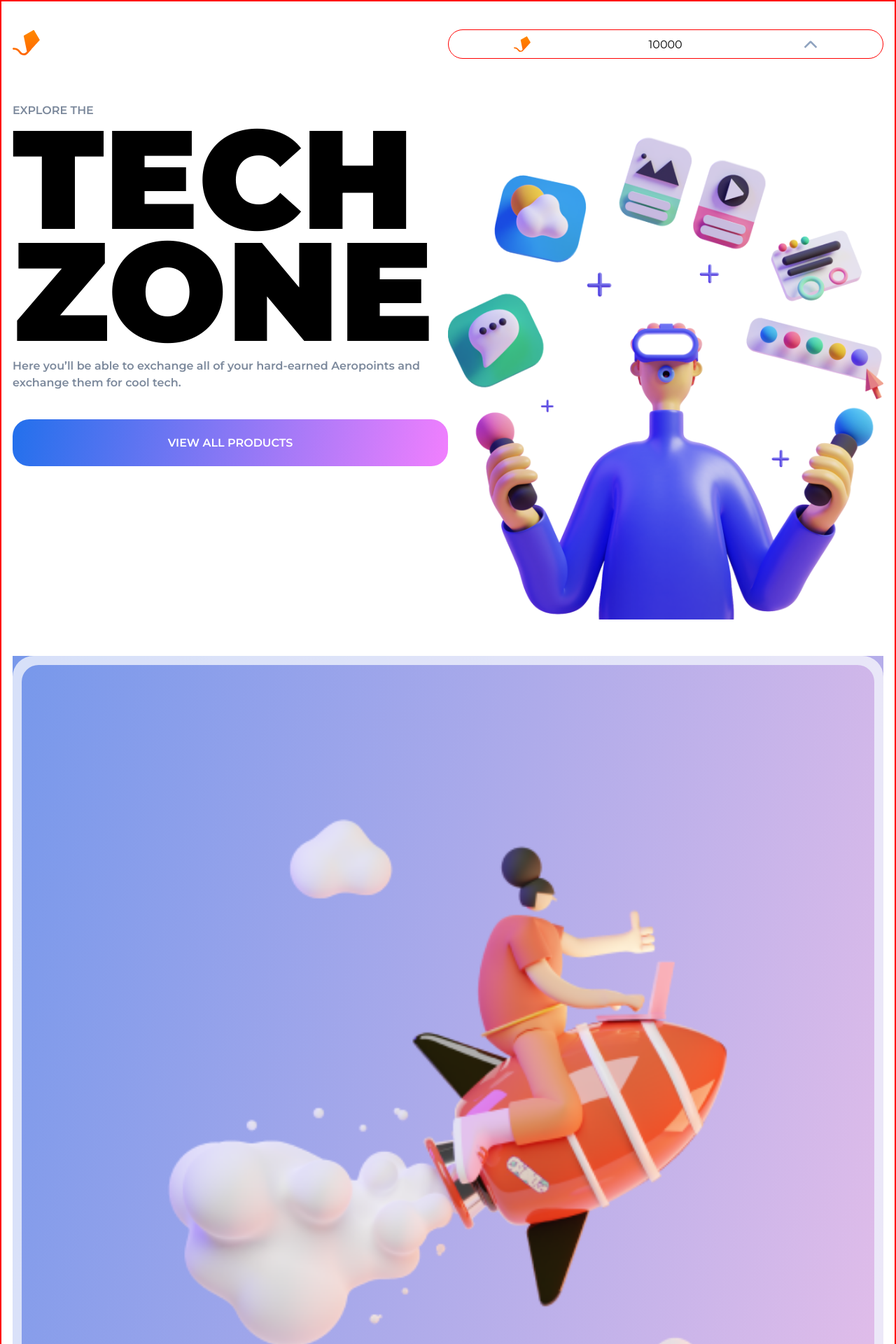
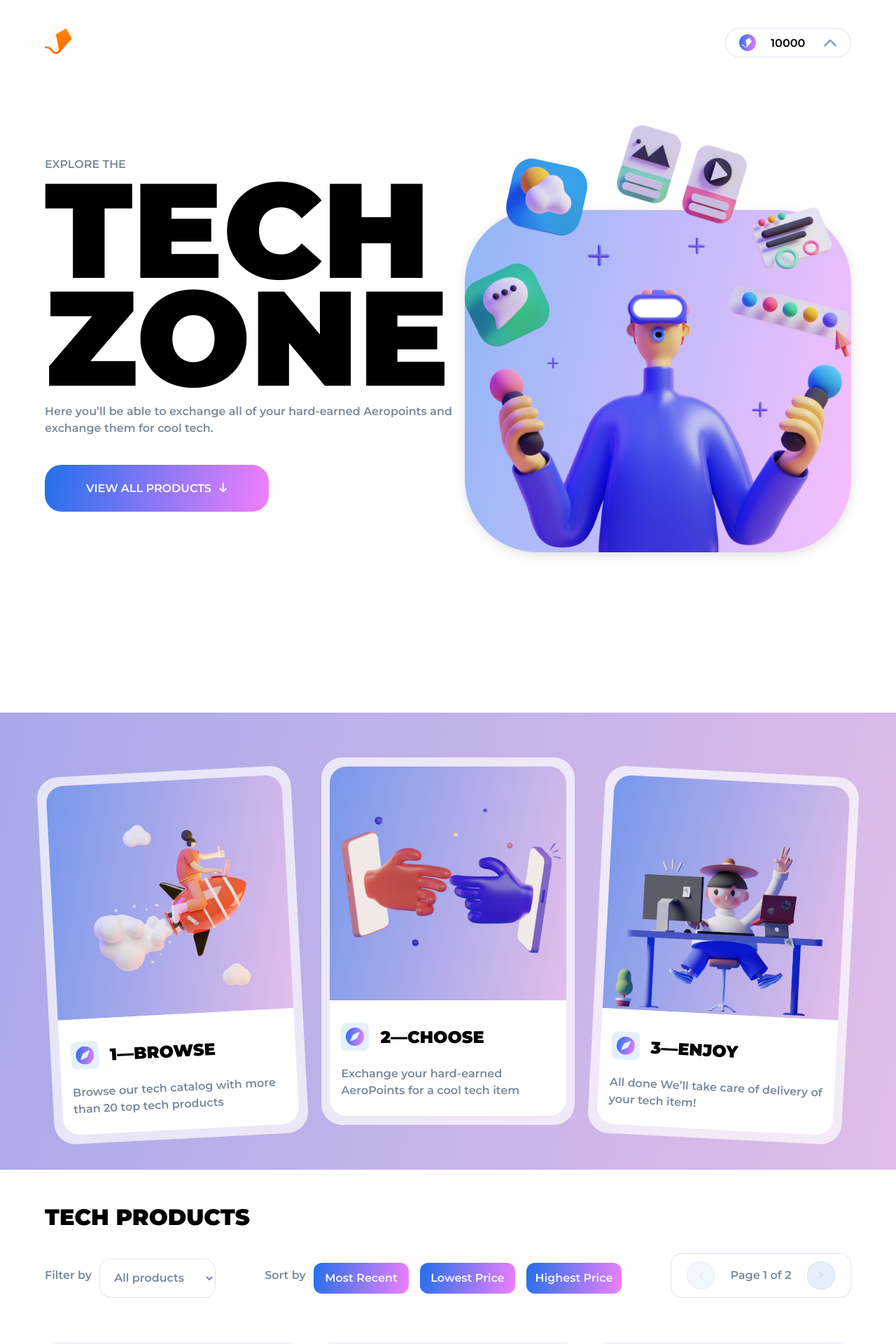
Before and after one commit to JairDev/aerolab-coding-challenge, a React (Vite) app: page / in a window 1280 px wide. Shown: the top 1920 px of the page at 70% size. Built offline with nearby package versions, Linux system fonts and the light colour scheme.

Commit message:
Create product card component

```diff
--- a/src/App.css
+++ b/src/App.css
@@ -19,7 +19,7 @@ body {
 }
 
 .App {
-
+  overflow: hidden;
 }
 
 
--- a/src/components/NavBar/NavBar.css
+++ b/src/components/NavBar/NavBar.css
@@ -1,5 +1,5 @@
 .App-header {
-  padding: 2.5rem 0rem 4rem 0rem;
+  padding: 2.5rem 0rem 6rem 0rem;
 }
 
 .App-nav {
@@ -9,10 +9,11 @@
 }
 
 .App-nav-container-action {
-  border: 1px solid red;
+  border: 1px solid #DAE4F2;
   border-radius: 40px;
   padding: .5rem ;
   width: 50%;
+  max-width: 180px;
 }
 
 .App-nav-container-aerocoins {
@@ -21,7 +22,6 @@
   align-items: center;
 }
 .aerocoins-logo {
-  /* border: 2px solid blue; */
   width: 24px;
   height: 24px;
 }
@@ -31,6 +31,10 @@
   height: 100%;
 }
 
+.aerocoins-points {
+  font-weight: 600;
+}
+
 .aerocoins-dropdown-icon {
   margin-left: .3rem;
 }
--- a/src/components/NavBar/NavBar.jsx
+++ b/src/components/NavBar/NavBar.jsx
@@ -1,4 +1,5 @@
 import aerolabLogo from "../../assets/icons/aerolab-logo.svg";
+import aerolabCoinLogo from "../../assets/icons/aerolab-coin-logo.svg";
 import dropIcon from "../../assets/icons/drop-icon.svg";
 import "./NavBar.css";
 
@@ -12,7 +13,7 @@ function NavBar() {
         <div className="App-nav-container-action">
           <div className="App-nav-container-aerocoins">
             <div className="aerocoins-logo">
-              <img src={aerolabLogo} />
+              <img src={aerolabCoinLogo} />
             </div>
             <div className="aerocoins-points">10000</div>
             <div className="aerocoins-dropdown-icon">
--- /dev/null
+++ b/src/components/ProductCard/ProductCard.css
@@ -0,0 +1,51 @@
+.product-card {
+  /* border: 1px solid red; */
+}
+
+.product-card-header {
+  border-style: solid;
+  border-top-width: 1px;
+  border-right-width: 1px;
+  border-bottom-width: 0px;
+  border-left-width: 1px;
+  border-color: #dae4f2;
+  border-radius: 16px 16px 0px 0px;
+}
+
+.product-card-footer-title {
+  border: 1px solid #dae4f2;
+  border-radius: 0px 0px 16px 16px;
+  padding: 1rem 2rem;
+}
+
+.product-card-title {
+  color: #252f3d;
+  font-weight: 600;
+}
+
+.product-card-subtitle {
+  color: #7c899c;
+  font-weight: 600;
+}
+
+.product-card-header img {
+  width: 100%;
+  height: 10%;
+  object-fit: cover;
+}
+
+.product-card-action {
+  margin-top: 1rem;
+}
+
+.button-redeem {
+  border: none;
+  background: linear-gradient(102.47deg, #176feb -5.34%, #ff80ff 106.58%);
+  box-shadow: 0px 2px 8px rgba(0, 0, 0, 0.05);
+  border-radius: 16px;
+  color: #ffffff;
+  font-weight: 600;
+  font-family: var(--font-family);
+  width: 100%;
+  height: 56px;
+}
--- /dev/null
+++ b/src/components/ProductCard/ProductCard.jsx
@@ -0,0 +1,25 @@
+import walkCard3 from "../../assets/img/walk-card3.png";
+import "./ProductCard.css"
+
+function ProductCard() {
+  return (
+    <div className="product-card">
+      <div className="product-card-header">
+        <img src={walkCard3} />
+      </div>
+      <div className="product-card-footer">
+        <div className="product-card-footer-title">
+          <p className="product-card-title">Audifonos</p>
+          <span className="product-card-subtitle">Home</span>
+        </div>
+        <div className="product-card-action">
+          <form action="">
+            <button className="button-redeem">Redeem for 12.500</button>
+          </form>
+        </div>
+      </div>
+    </div>
+  );
+}
+
+export default ProductCard
--- a/src/pages/Home/Home.css
+++ b/src/pages/Home/Home.css
@@ -1,9 +1,12 @@
 .landing {
-  /* border: 2px solid red; */
-  /* display: flex;
-  flex-wrap: wrap; */
-  display: grid;
-  grid-template-columns: repeat(auto-fit, minmax(300px, 1fr));
+  display: flex;
+  flex-direction: column;
+  justify-content: space-between;
+  align-items: center;
+}
+
+.landing-cta-container {
+  max-width: 600px;
 }
 
 .proposal-container {
@@ -20,7 +23,7 @@
 }
 
 .proposal-title {
-  font-size: clamp(var(--title-font-size-sm), 20vw, var(--title-font-size-lg));
+  font-size: clamp(var(--title-font-size-sm), 15vw, var(--title-font-size-lg));
   font-weight: 900;
   text-transform: uppercase;
   line-height: 80%;
@@ -41,17 +44,34 @@
   display: flex;
   justify-content: center;
   font-weight: 600;
+  max-width: 320px;
   padding: 1.5rem;
 }
 
+.icon-cta-landing {
+  display: block;
+  margin-left: 0.7rem;
+}
+
 .landing-illustration-container {
-  padding: 3rem 0rem;
+  margin-top: 6rem;
+  max-width: 720px;
+  max-height: 600px;
+}
+
+.illustration-container {
+  line-height: 0;
+  position: relative;
 }
 
 .illustration-container img {
   width: 100%;
+  max-width: 600px;
   height: 100%;
+  max-height: 700px;
   object-fit: cover;
+  position: relative;
+  z-index: 10;
 }
 
 /* walkthrough section */
@@ -63,10 +83,32 @@
     #eac0e9 106.58%,
     #eac0e9 106.58%
   );
+  position: relative;
+  padding: 4rem 0rem;
 }
 
-.container-walkthrough-cards > div {
-  margin-bottom: 2rem;
+.walkthrough-section::before {
+  content: "";
+  background: linear-gradient(
+    102.47deg,
+    #7296eb -5.34%,
+    #eac0e9 106.58%,
+    #eac0e9 106.58%
+  );
+  position: absolute;
+  top: 0;
+  left: -100vw;
+  width: 200vw;
+  height: 100%;
+  z-index: 5;
+}
+
+.container-walkthrough-cards {
+  display: grid;
+  grid-template-columns: repeat(auto-fit, minmax(300px, 1fr));
+  gap: 2rem;
+  position: relative;
+  z-index: 10;
 }
 
 .walkthrough-card {
@@ -113,7 +155,7 @@
   align-items: center;
   width: 40px;
   height: 40px;
-  margin-right: 0.5rem;
+  margin-right: 1rem;
 }
 
 .walkthrough-card-title {
@@ -133,6 +175,8 @@
   line-height: 150%;
 }
 
+/* product section */
+
 .product-section-header-title h2 {
   font-size: var(--titleL2-font-size-sm);
   font-weight: 900;
@@ -140,6 +184,9 @@
 }
 
 .product-section-header-filter {
+  display: flex;
+  flex-direction: column;
+  justify-content: space-between;
   margin-top: 2rem;
 }
 
@@ -156,14 +203,15 @@
   padding: 0rem 1rem;
 }
 
-.form-filter-category {
+.form-filter-category,
+.product-section-header-filter-price {
   display: flex;
   flex-direction: column;
 }
 
 .form-filter-category label,
 .product-section-header-filter-price span {
-  color: #252f3d;
+  color: #7c899c;
   font-weight: 600;
 }
 
@@ -196,7 +244,7 @@
   border-radius: 12px;
   color: #f5f9ff;
   text-align: center;
-  padding: 1rem 0;
+  padding: 0.8rem 0;
   width: 136px;
 }
 
@@ -204,59 +252,104 @@
   font-weight: 600;
 }
 
+.container-product-pagination {
+  border: 1px solid #dae4f2;
+  border-radius: 16px;
+  color: #7c899c;
+  display: flex;
+  justify-content: space-evenly;
+  align-items: center;
+  font-weight: 600;
+  width: 258px;
+  height: 64px;
+  margin-top: 2rem;
+}
+
+.content-icon-pagination {
+  background: #e5f0ff;
+  border-radius: 50%;
+  width: 40px;
+  height: 40px;
+}
+
+.content-icon-pagination.left {
+  opacity: 0.5;
+}
+
+.content-icon-pagination img {
+  width: 100%;
+  height: 100%;
+}
+
 .container-products {
+  display: grid;
+  grid-template-columns: repeat(auto-fit, minmax(300px, 1fr));
+  gap: 2rem;
   margin-top: 4rem;
 }
 
-.product-card {
-  /* border: 1px solid red; */
-}
-
-.product-card-header {
-  border-style: solid;
-  border-top-width: 1px;
-  border-right-width: 1px;
-  border-bottom-width: 0px;
-  border-left-width: 1px;
-  border-color: #DAE4F2;
-  border-radius: 16px 16px 0px 0px;
-}
-
-.product-card-footer-title {
-  border: 1px solid #DAE4F2;
-  border-radius: 0px 0px 16px 16px;
-  padding: 1rem  2rem;
+.product-section {
+  padding-top: 3rem;
 }
 
 
-.product-card-title {
-  color: #252f3d;
-  font-weight: 600;
+@media screen and (min-width: 1024px) {
+  .landing {
+    display: flex;
+    flex-direction: row;
+    margin-bottom: 15rem;
   }
 
-.product-card-subtitle {
-  color: #7c899c;
-  font-weight: 600;
+  .landing-illustration-container {
+    margin-top: 0;
+  }
+  .illustration-container::before {
+    content: "";
+    background: linear-gradient(
+      102.47deg,
+      rgba(23, 111, 235, 0.5) -5.34%,
+      rgba(255, 128, 255, 0.5) 106.58%
+    );
+    box-shadow: 0px 4px 16px rgba(0, 0, 0, 0.12);
+    border-radius: 104px;
+    position: absolute;
+    bottom: 0;
+    left: 0;
+    width: 100%;
+    height: 80%;
+    z-index: 5;
   }
 
-.product-card-header img {
-  width: 100%;
-  height: 10%;
-  object-fit: cover;
+  .walkthrough-card:first-child {
+    transform: rotate(-3deg) translateY(20px);
   }
 
-.product-card-action {
-  margin-top: 1rem;
+  .walkthrough-card:last-child {
+    transform: rotate(3deg) translateY(20px);
   }
 
-.button-redeem {
-  border: none;
-  background: linear-gradient(102.47deg, #176feb -5.34%, #ff80ff 106.58%);
-  box-shadow: 0px 2px 8px rgba(0, 0, 0, 0.05);
-  border-radius: 16px;
-  color: #FFFFFF;
-  font-weight: 600;
-  font-family: var(--font-family);
-  width: 100%;
-  height: 56px;
+  .form-filter-category,
+  .product-section-header-filter-price {
+    display: flex;
+    flex-direction: row;
+    align-items: center;
   }
+
+  .form-filter-category label,
+  .product-section-header-filter-price span {
+    margin-right: 0.7rem;
+  }
+
+  .product-section-header-filter {
+    flex-direction: row;
+    align-items: center;
+  }
+
+  .product-section-header-filter-price {
+    margin-top: 0rem;
+  }
+
+  .container-product-pagination {
+    margin-top: 0rem;
+  }
+}
--- a/src/pages/Home/Home.jsx
+++ b/src/pages/Home/Home.jsx
@@ -3,7 +3,11 @@ import walkCard1 from "../../assets/img/walk-card1.png";
 import walkCard2 from "../../assets/img/walk-card2.png";
 import walkCard3 from "../../assets/img/walk-card3.png";
 import walkCardLogo from "../../assets/icons/walk-card-logo.svg";
+import arrowDown from "../../assets/icons/arrow-down.svg";
+import arrowPaginationLeft from "../../assets/icons/arrow-left.svg";
+import arrowPaginationRight from "../../assets/icons/arrow-right.svg";
 import "./Home.css";
+import ProductCard from "../../components/ProductCard/ProductCard";
 
 function Home() {
   return (
@@ -18,7 +22,12 @@ function Home() {
               and exchange them for cool tech.
             </h2>
           </div>
-          <div className="cta-button-container">VIEW ALL PRODUCTS</div>
+          <div className="cta-button-container">
+            VIEW ALL PRODUCTS{" "}
+            <span className="icon-cta-landing">
+              <img src={arrowDown} />
+            </span>
+          </div>
         </div>
         <div className="landing-illustration-container">
           <div className="illustration-container">
@@ -47,7 +56,7 @@ function Home() {
             </div>
           </div>
 
-          <div className="walkthrough-card">
+          <div className="walkthrough-card middle">
             <div className="walkthrough-card-header">
               <img src={walkCard2} />
             </div>
@@ -93,7 +102,11 @@ function Home() {
               <div className="product-section-header-filter-category">
                 <form className="form-filter-category">
                   <label htmlFor="filter">Filter by</label>
-                  <select className="select-filter-category" name="filter" id="">
+                  <select
+                    className="select-filter-category"
+                    name="filter"
+                    id=""
+                  >
                     <option value="">All products</option>
                     <option value="">Gaming</option>
                     <option value="">Audio</option>
@@ -117,26 +130,29 @@ function Home() {
                   </div>
                 </div>
               </div>
+              <div className="container-product-pagination">
+                <div className="content-icon-pagination left">
+                  <img src={arrowPaginationLeft} />
+                </div>
+                <div className="product-pagination">Page 1 of 2</div>
+                <div className="content-icon-pagination right">
+                  <img src={arrowPaginationRight} />
+                </div>
+              </div>
             </div>
           </div>
 
           <div className="container-products">
-            <div className="product-card">
-              <div className="product-card-header">
-                <img src={walkCard3} />
-              </div>
-              <div className="product-card-footer">
-                <div className="product-card-footer-title">
-                  <p className="product-card-title">Audifonos</p>
-                  <span className="product-card-subtitle">Home</span>
-                </div>
-                <div className="product-card-action">
-                  <form action="">
-                    <button className="button-redeem">Redeem</button>
-                  </form>
-                </div>
-              </div>
-            </div>
+            <ProductCard />
+            <ProductCard />
+            <ProductCard />
+            <ProductCard />
+            <ProductCard />
+            <ProductCard />
+          </div>
+
+          <div className="product-section-footer">
+
           </div>
         </div>
       </section>
--- a/src/pages/Layout/Layout.css
+++ b/src/pages/Layout/Layout.css
@@ -1,4 +1,16 @@
 .container {
-  border: 2px solid red;
-  padding: 0rem 1rem;
+  /* border: 2px solid red; */
+  /* padding: 0rem 8vw; */
+  /* padding: 0 10vw; */
+  padding: 0rem 5vw;
+  max-width: 1440px;
+  margin: 0 auto;
 }
+
+@media screen and (min-width: 1440px) {
+  .container {
+    /* border: 2px solid red; */
+    padding: 0rem 2vw;
+
+  }
+}
```
Also changed, not shown: src/assets/icons/aerolab-coin-logo.svg (added), src/assets/icons/arrow-down.svg (added). Lines whose indentation alone changed are shown as unchanged.
